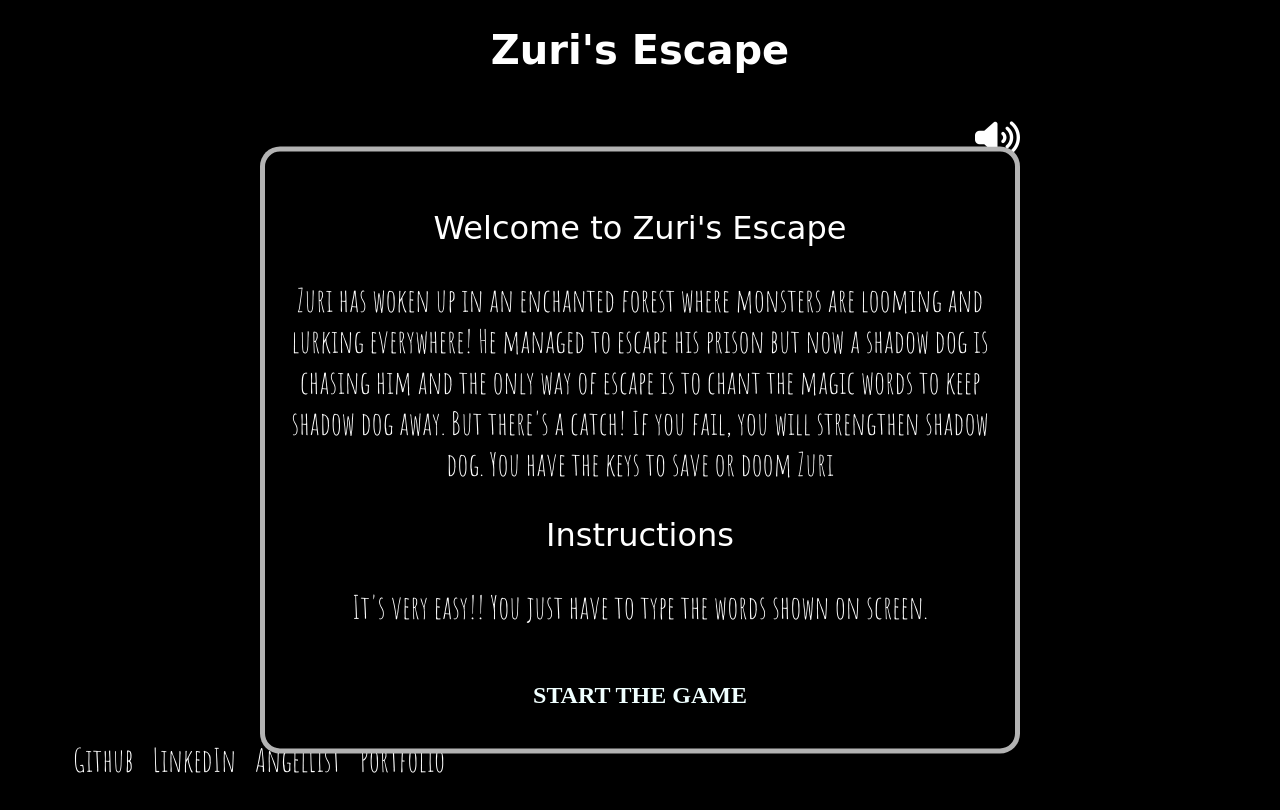
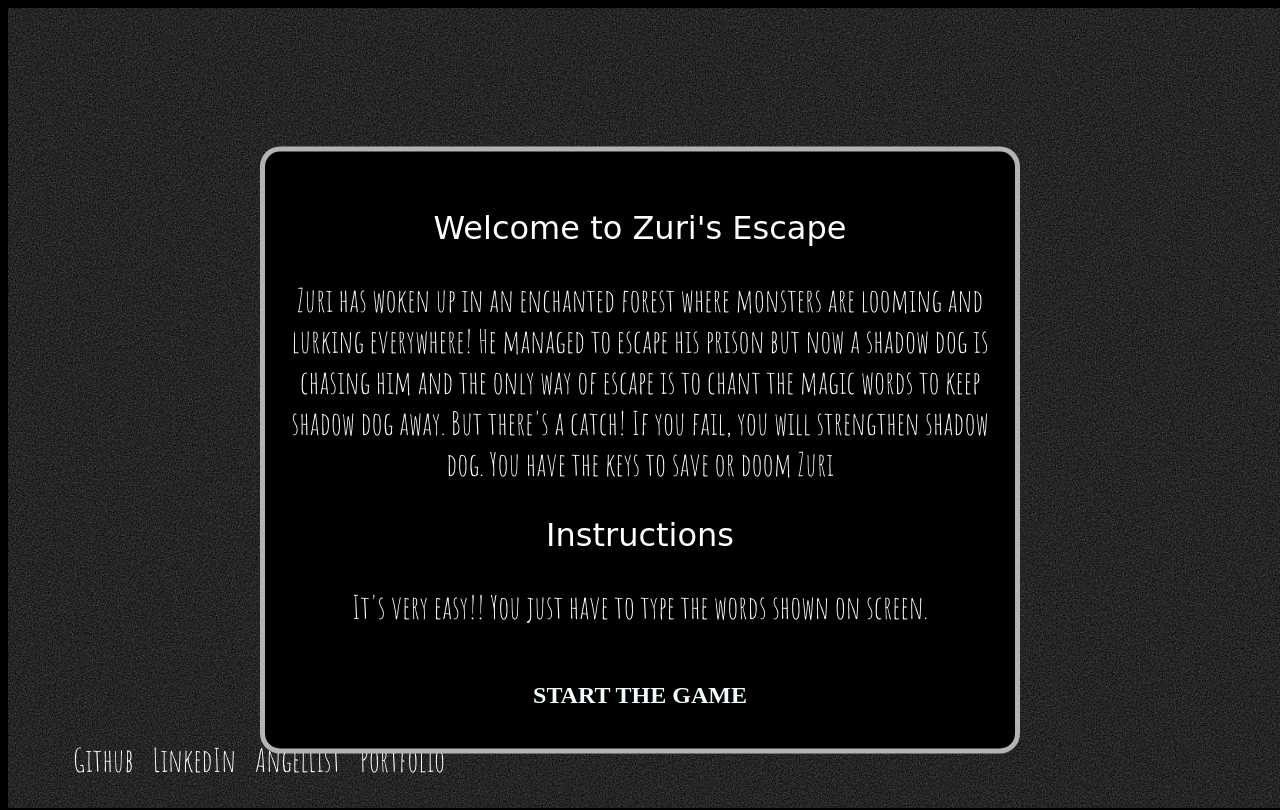
Before and after one commit to LeonelColinaTang/Zuris-escape, a website built with webpack: page index.html in a window 1280 px wide. Shown: the top 810 px of the page. Built offline with nearby package versions, Linux system fonts and the light colour scheme; a web font is replaced by a local one.

Commit message:
Added Background

```diff
--- a/index.html
+++ b/index.html
@@ -13,6 +13,13 @@
     <link rel="icon" type="image/jpg" href="./src/images/claw.jpg">
 </head>
 <body>
+    <svg xmlns='http://www.w3.org/2000/svg' xmlns:xlink='http://www.w3.org/1999/xlink' width='100vw' height='100vh' class="noise-background">
+        <filter id='n'>
+            <feTurbulence type='fractalNoise' baseFrequency='.7' numOctaves='10' stitchTiles='stitch' />
+        </filter>
+        <rect width='5000' height='5000' fill='#000' />
+        <rect width='5000' height='5000' filter="url(#n)" opacity='0.4' />
+    </svg>
     <div id="main">
         <div id="title">
             <h1>Zuri's Escape</h1>
@@ -57,6 +64,7 @@
                 </p>
             </div>
         </div>
+
         <div id="canvas-container">
             <div id="word-container">
             </div>
@@ -71,6 +79,7 @@
             <p> Your browser doesn't suport audio</p>
         </audio>
     </div>
+
     <footer>
         <a href="https://github.com/LeonelColinaTang" target="_blank" class="social-links">Github</a>
         <a href="https://www.linkedin.com/in/leonel-colina-455531118/" target="_blank" class="social-links">LinkedIn</a>
```
Also changed, not shown: dist/main.css, src/index.scss (line endings or trailing spaces).
